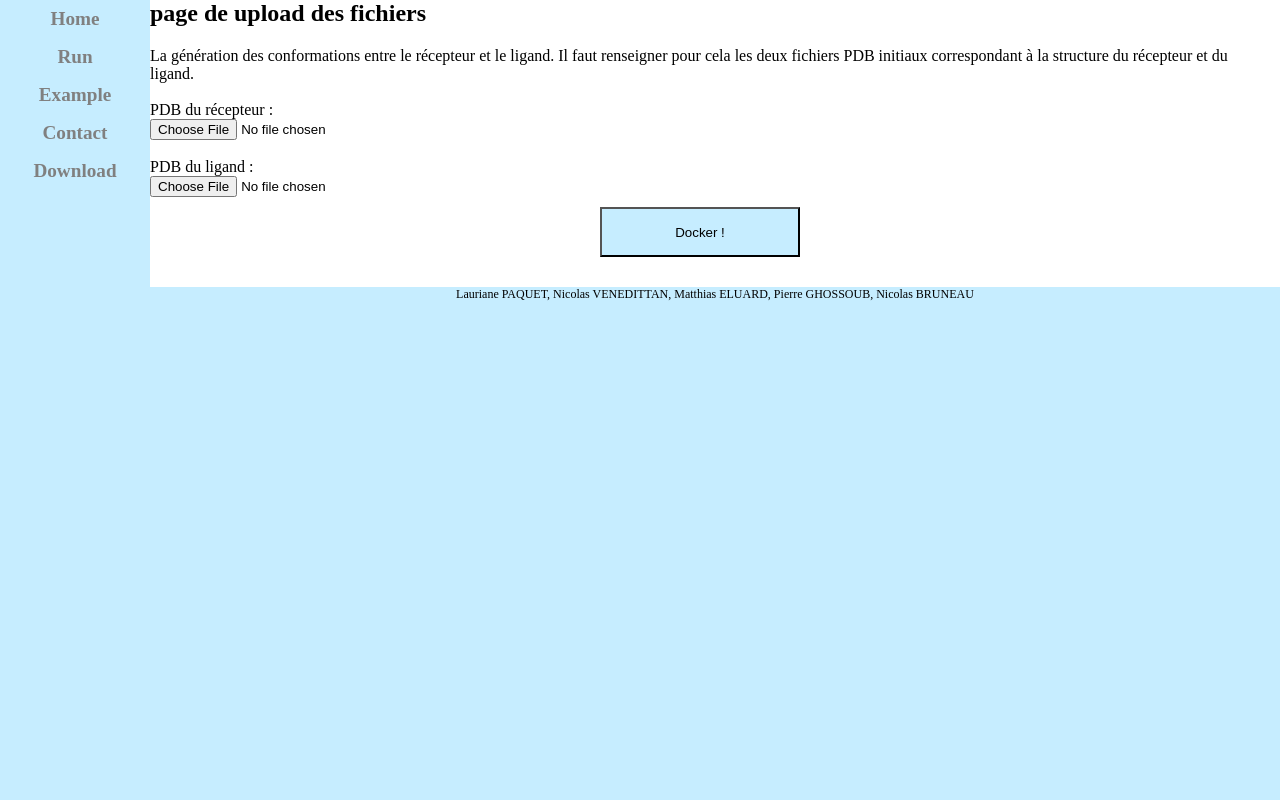
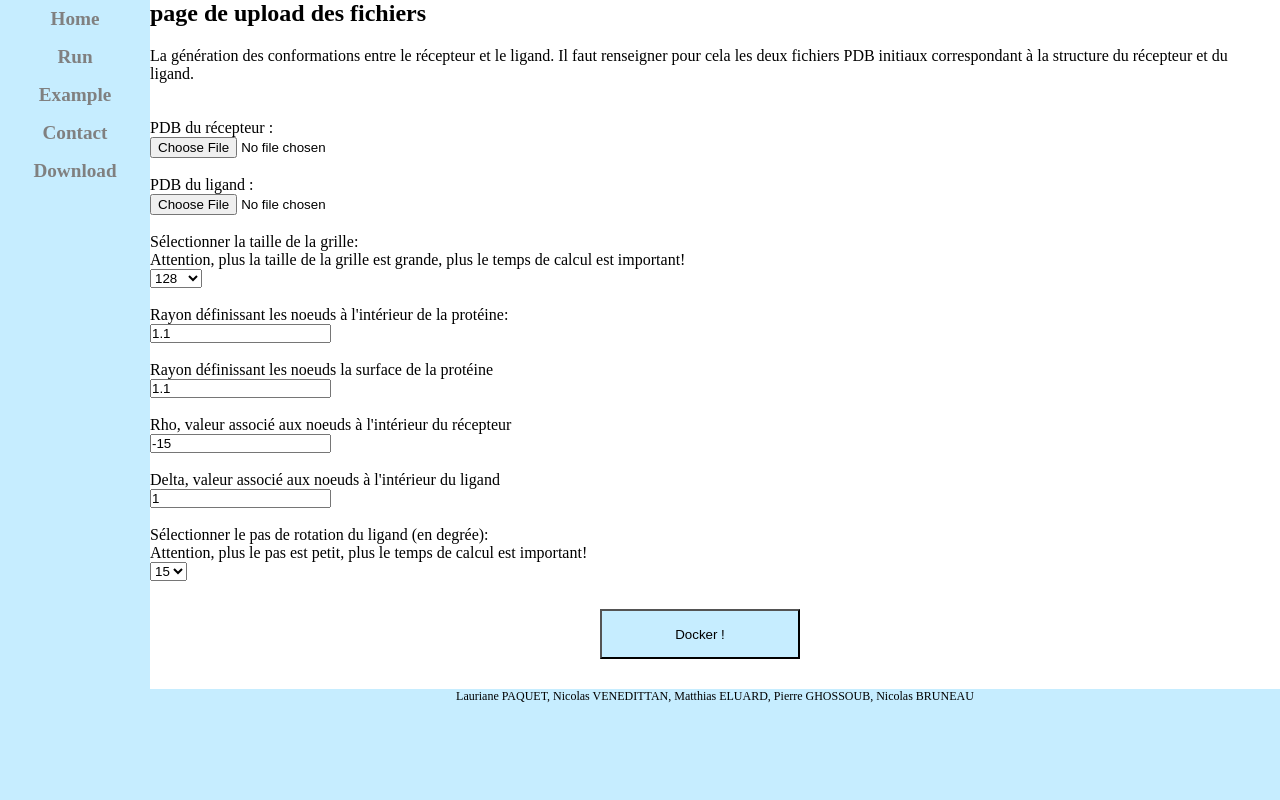
Before and after one commit to NicolasBRUNEAU/serveur_meetu, a Flask app: page /run in a window 1280 px wide. Shown: the part 67-867 px from the top of the page. Run offline with Flask 2, Linux system fonts and the light colour scheme.

Commit message:
ajout fonction option sampling pour upload

```diff
--- a/src/main.py
+++ b/src/main.py
@@ -12,9 +12,11 @@
 UPLOAD_FOLDER = '/home/sdv/m2bi/nbruneau/Documents/M2BI/meet_u/2017-2018_Equipe2/data'
 ALLOWED_EXTENSIONS = set(['txt', 'pdb'])
 directory = os.getcwd()
+print("-------------------------------------------")
+print(directory)
 server = Flask(__name__,
-                    static_folder=directory+'/static',
-                    template_folder=directory+'/templates')
+                    static_folder=directory+'/src/static',
+                    template_folder=directory+'/src/templates')
 server.secret_key = 'clE_Ma9!k'
 server.config['TRAP_HTTP_EXCEPTIONS'] = True
 server.config['UPLOAD_FOLDER'] = UPLOAD_FOLDER
@@ -49,15 +51,18 @@
                 f_ligand.save(os.path.join(server.config['UPLOAD_FOLDER'], filename_l))
 
                 # reussite des test et run avec les deux pdb upload
+                flash(u'Vos fichiers ont été correctement importés')
                 return(render_template('run.html',
                                         directory=directory),
                         200)
             else:
                 # erreur fichier ligand
+                flash(u'Erreur avec le fichier PDB du ligand', 'erreur')
                 return(render_template('upload.html'),
                     200)
         else:
             # erreur fichier recepteur
+            flash(u'Erreur avec le fichier PDB du récepteur', 'erreur')
             return(render_template('upload.html'),
                     200)
     else:
--- a/src/static/style1.css
+++ b/src/static/style1.css
@@ -92,6 +92,10 @@
 	padding: 20px;
 }
 
+div.upload_file form {
+	padding-left: 8%;
+}
+
 div.upload_file form ul li{
 	list-style:none;
 }
--- a/src/templates/upload.html
+++ b/src/templates/upload.html
@@ -14,6 +14,17 @@
             Il faut renseigner pour cela les deux fichiers PDB initiaux correspondant à la structure du récepteur et du ligand.
         </p><br/>
 
+        {% with messages = get_flashed_messages(category_filter=["erreur"]) %}
+        {% if messages %}
+        <ul style="list-style:none; color: red; font-weight: 700;">
+            {% for m in messages %}
+                <li>{{ m }}</li>
+            {% endfor %}
+        </ul>
+        {% endif %}
+        {% endwith %}
+        <br/>
+
         <form action="http://localhost:5000/run" method="POST" enctype="multipart/form-data">
             <ul>
                 <li>
@@ -21,14 +32,78 @@
                         PDB du récepteur :
                     </p>
                     <input type="file" name="receptor" />
-                </li>
-                <br/>
+                </li><br/>
+
                 <li>
                     <p>
                         PDB du ligand :
                     </p>
                     <input type="file" name="ligand" />
-                </li>
+                </li><br/>
+
+                <li>
+                    <p>
+                        Sélectionner la taille de la grille:<br/>
+                        Attention, plus la taille de la grille est grande, plus le temps de calcul est important!
+                    </p>
+                    <select name="tailleGrille">
+                        <option>64</option>
+                        <option selected="selected">128</option>
+                        <option>256</option>
+                        <option>512</option>
+                        <option>1024</option>
+                        <option>2048</option>
+                    </select>
+                <li/><br/>
+
+                <li>
+                    <p>
+                        Rayon définissant les noeuds à l'intérieur de la protéine:
+                    </p>
+                    <input type="text" name="RIntProt" value=1.1 />
+                </li><br/>
+
+                <li>
+                    <p>
+                        Rayon définissant les noeuds la surface de la protéine
+                    </p>
+                    <input type="text" name="RIntSurf" value=1.1 />
+                </li><br/>
+
+                <li>
+                    <p>
+                        Rho, valeur associé aux noeuds à l'intérieur du récepteur
+                    </p>
+                    <input type="text" name="Rho" value=-15 />
+                </li><br/>
+
+                <li>
+                    <p>
+                        Delta, valeur associé aux noeuds à l'intérieur du ligand
+                    </p>
+                    <input type="text" name="Delta" value=1 />
+                </li><br/>
+
+                <li>
+                    <p>
+                        Sélectionner le pas de rotation du ligand (en degrée):<br/>
+                        Attention, plus le pas est petit, plus le temps de calcul est important!
+                    </p>
+                    <select name="pasGrille">
+                        <option>9</option>
+                        <option>10</option>
+                        <option>12</option>
+                        <option selected="selected">15</option>
+                        <option>18</option>
+                        <option>20</option>
+                        <option>30</option>
+                        <option>36</option>
+                        <option>45</option>
+                        <option>60</option>
+                        <option>90</option>
+                    </select>
+                </li><br/>
+
                 <li class="click">
                     <div class="docker">
                         <button type="submit" class="bouton" name="docker">Docker !</button>
```
